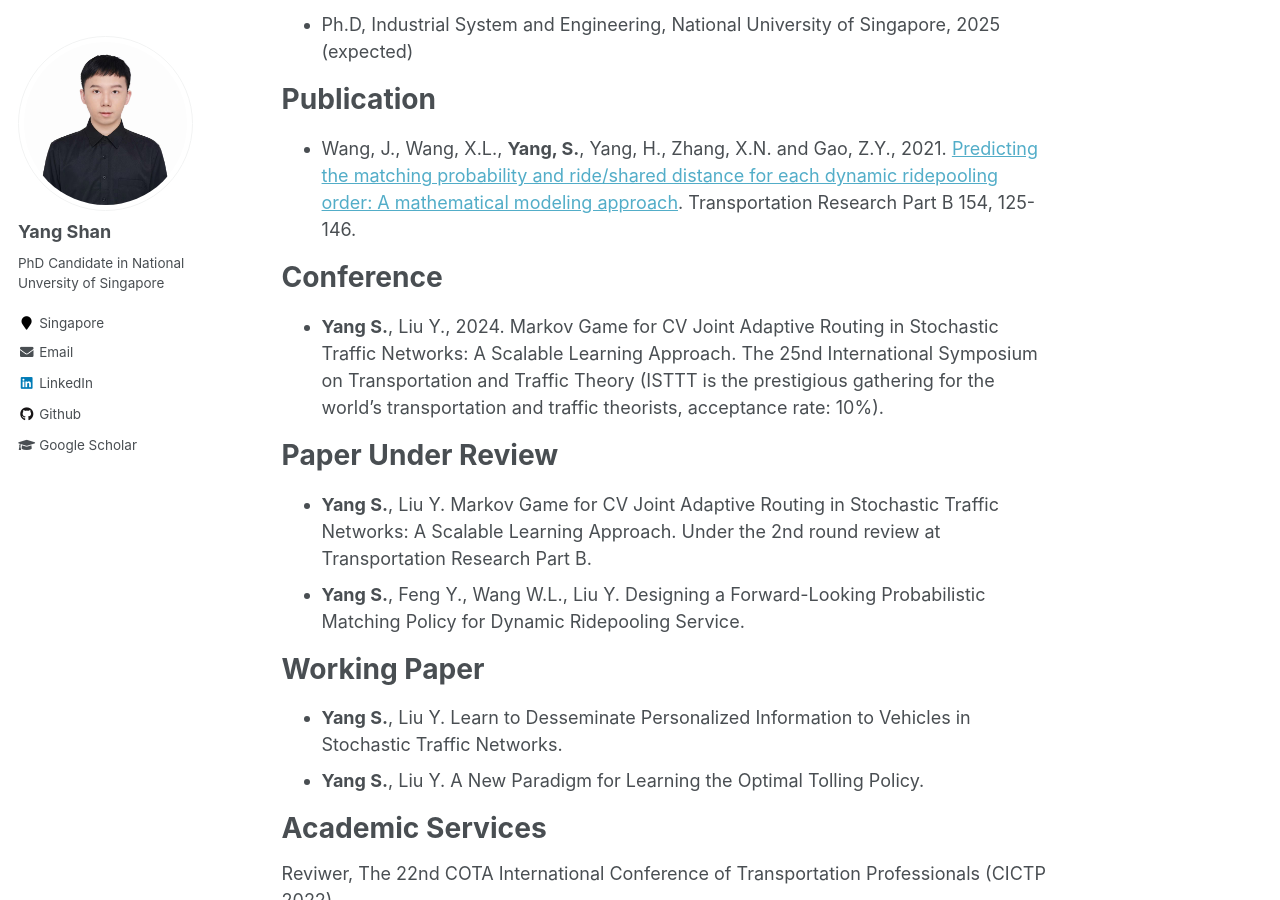
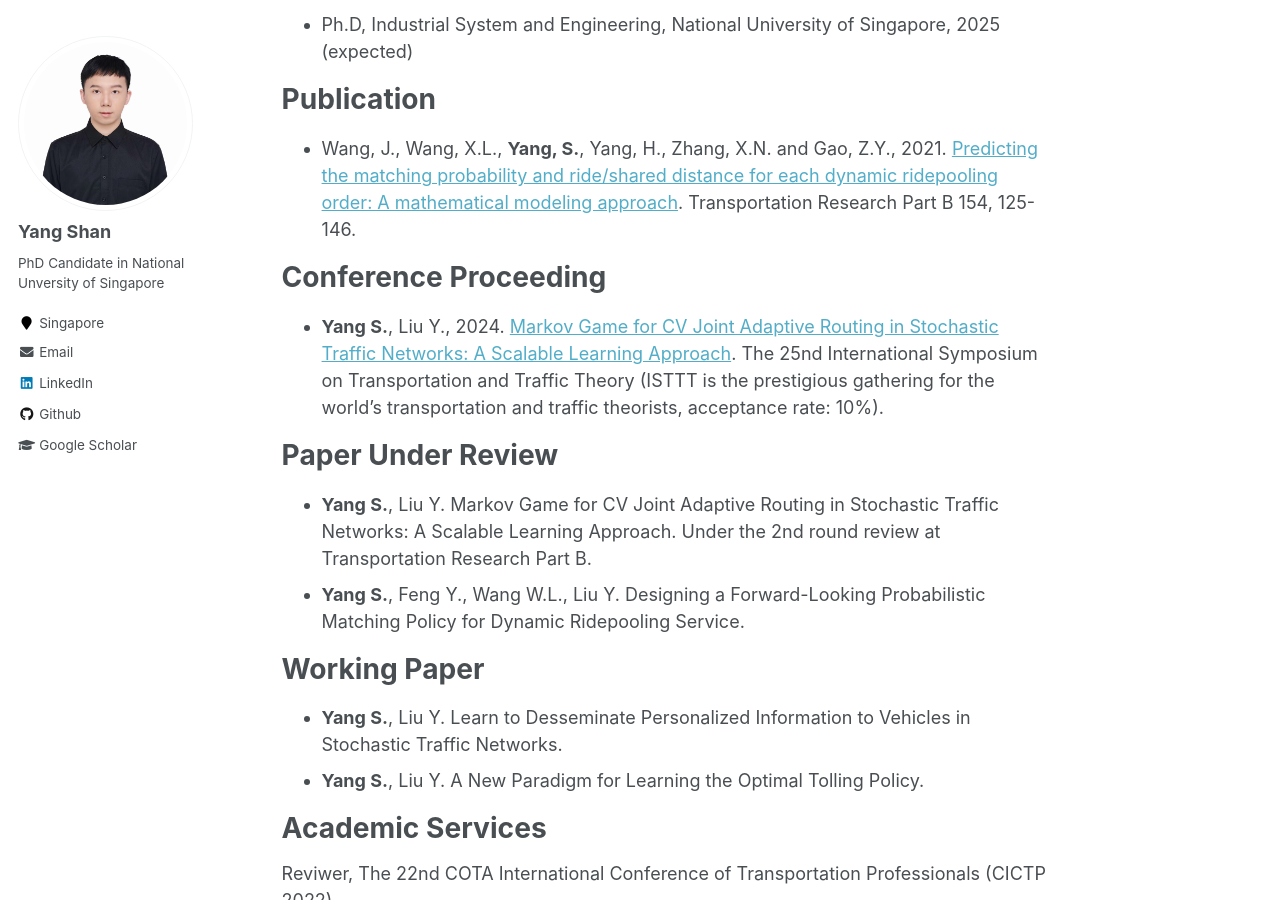
Before and after one commit to seanys/seanys.github.io, a Jekyll site: the page built from _pages/about.md, in a window 1280 px wide and 900 px high, scrolled down 431 px. Built offline with Jekyll 4.4.1, drawn with Linux system fonts in a browser that asks for light colours.

Commit message:
Update about.md

```diff
--- a/_pages/about.md
+++ b/_pages/about.md
@@ -20,9 +20,9 @@ Publication
 ======
 * Wang, J., Wang, X.L., **Yang, S.**, Yang, H., Zhang, X.N. and Gao, Z.Y., 2021. [Predicting the matching probability and ride/shared distance for each dynamic ridepooling order: A mathematical modeling approach](https://www.sciencedirect.com/science/article/pii/S0191261521001880). Transportation Research Part B 154, 125-146.
 
-Conference
+Conference Proceeding
 ======
-* **Yang S.**, Liu Y., 2024. Markov Game for CV Joint Adaptive Routing in Stochastic Traffic Networks: A Scalable Learning Approach. The 25nd International Symposium on Transportation and Traffic Theory (ISTTT is the prestigious gathering for the world’s transportation and traffic theorists, acceptance rate: 10%).
+* **Yang S.**, Liu Y., 2024. [Markov Game for CV Joint Adaptive Routing in Stochastic Traffic Networks: A Scalable Learning Approach](https://www.researchgate.net/publication/380759912_Markov_Game_for_CV_Joint_Adaptive_Routing_in_Stochastic_Traffic_Networks_A_Scalable_Learning_Approach). The 25nd International Symposium on Transportation and Traffic Theory (ISTTT is the prestigious gathering for the world’s transportation and traffic theorists, acceptance rate: 10%).
 
 Paper Under Review
 ======
```
